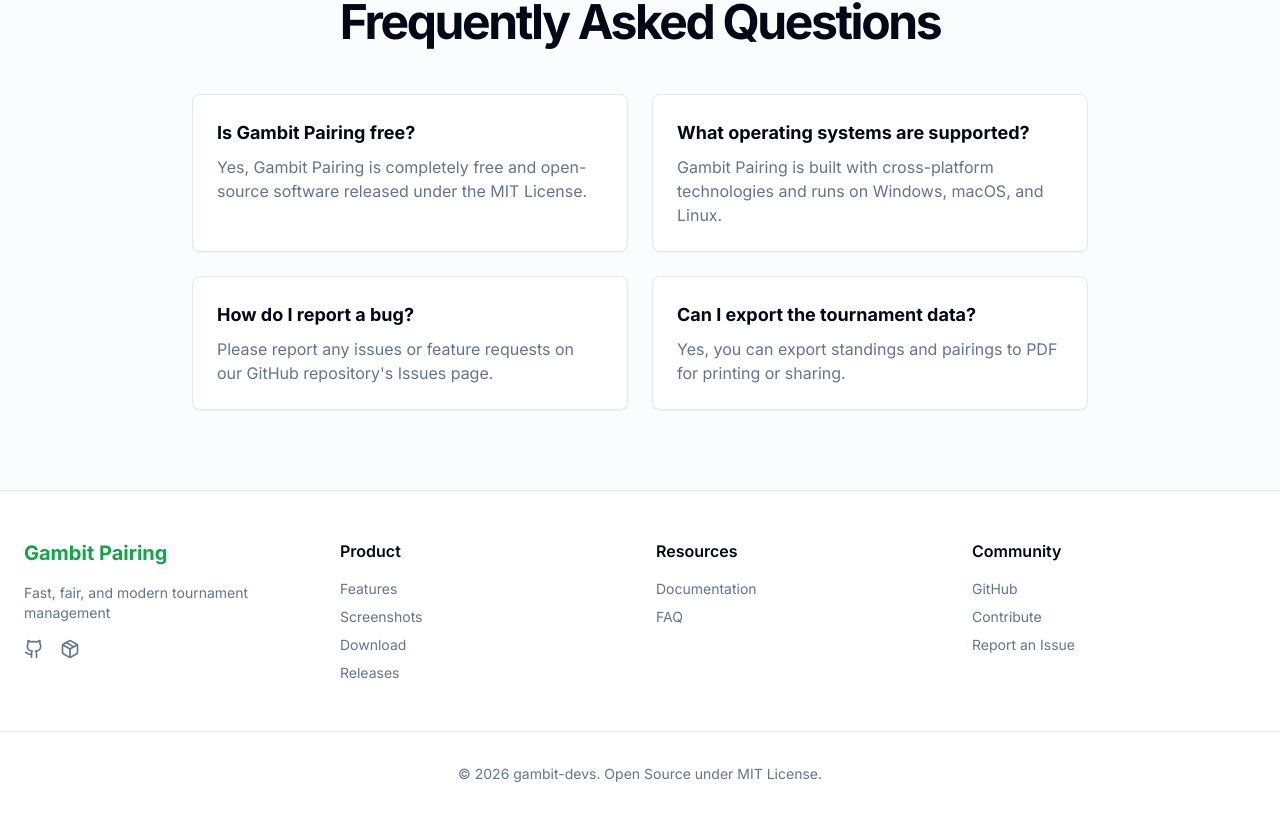
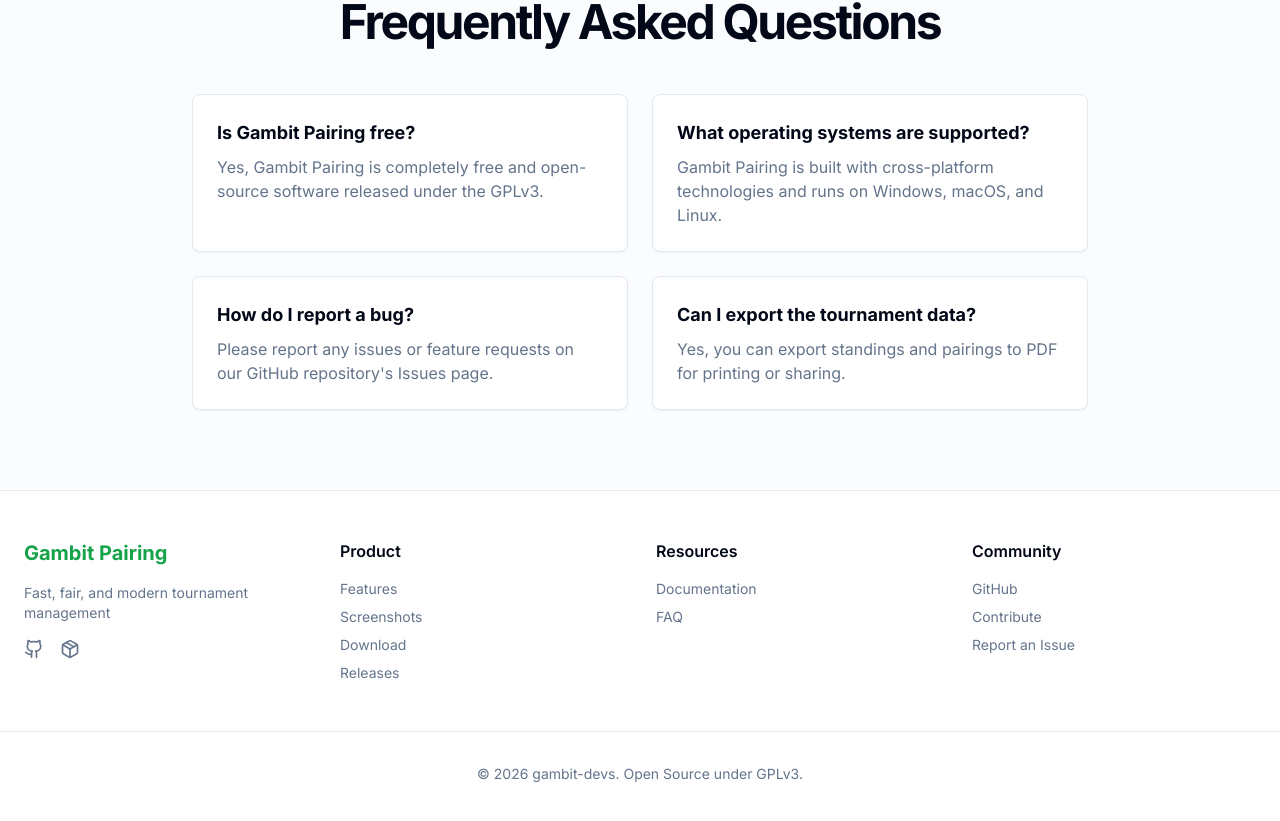
Before and after one commit to gambit-devs/gambit-pairing-site, a Next.js app: page / in a window 1280 px wide. Shown: the part 2455-3276 px from the top of the page. Built offline with nearby package versions, Linux system fonts and the light colour scheme; no server answers.

Commit message:
Update license to GPLv3 across project
Changed project license from MIT to GPLv3 in package.json, footer, and FAQ section to reflect new licensing terms.

```diff
--- a/package.json
+++ b/package.json
@@ -2,6 +2,7 @@
   "name": "gambit-pairing-site",
   "version": "0.1.0",
   "private": true,
+  "license": "GPL-3.0",
   "scripts": {
     "dev": "next dev",
     "build": "next build",
--- a/src/components/footer.tsx
+++ b/src/components/footer.tsx
@@ -52,7 +52,7 @@
       </div>
 
       <div className="max-w-7xl mx-auto px-4 md:px-6 mt-12 pt-8 border-t text-center text-sm text-muted-foreground">
-        <p>© {new Date().getFullYear()} {siteConfig.github.owner}. Open Source under MIT License.</p>
+        <p>© {new Date().getFullYear()} {siteConfig.github.owner}. Open Source under GPLv3.</p>
       </div>
     </footer>
   );
--- a/src/components/sections/faq.tsx
+++ b/src/components/sections/faq.tsx
@@ -1,7 +1,7 @@
 const faqs = [
   {
     question: "Is Gambit Pairing free?",
-    answer: "Yes, Gambit Pairing is completely free and open-source software released under the MIT License."
+    answer: "Yes, Gambit Pairing is completely free and open-source software released under the GPLv3."
   },
   {
     question: "What operating systems are supported?",
```
